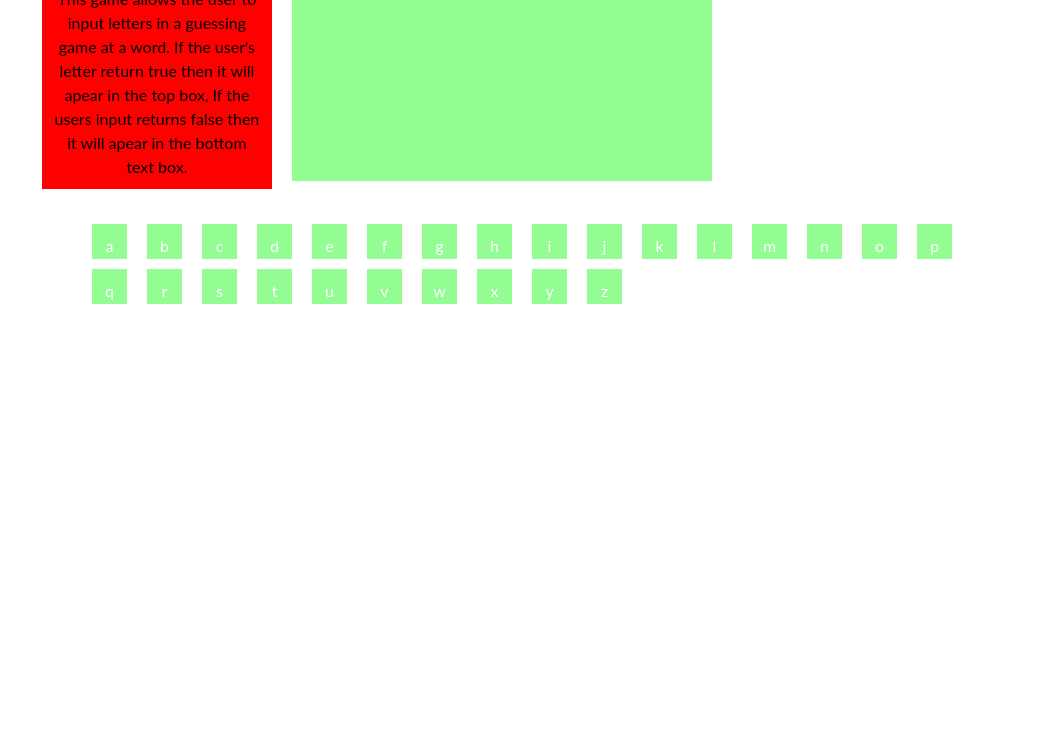
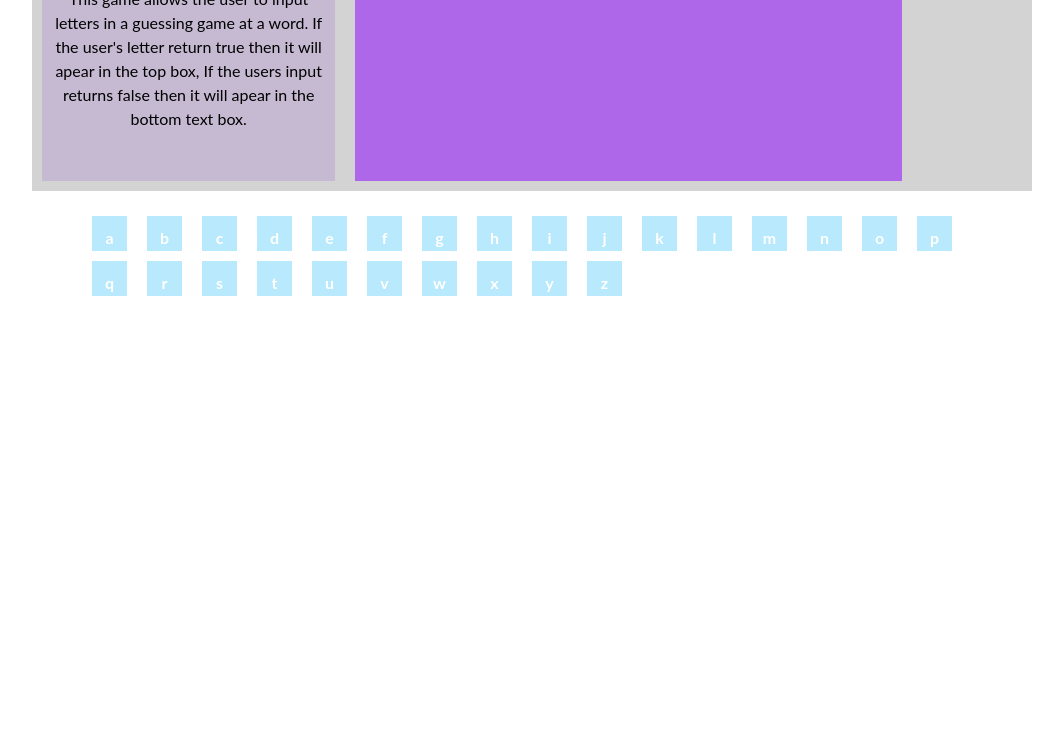
Before and after one commit to theunsungdesigner/project-one-hangman, a plain HTML site: page index.html in a window 1280 px wide. Shown: the part 69-800 px from the top of the page, without its empty margins (108-1171 px from the left). Drawn offline with nearby package versions, Linux system fonts and the light colour scheme.

Commit message:
created variable functionality to store random word

```diff
--- a/css/style.css
+++ b/css/style.css
@@ -15,6 +15,7 @@ body {
   margin: 0 auto;
   display: flex;
   justify-content: space-evenly;
+  background: lightgray;
 }
 
 .paragraph-style {
@@ -24,7 +25,7 @@ body {
 .aside {
   flex: 1;
   width: 200px;
-  background: red;
+  background: rgba(196, 183, 211, 0.877);
   padding: 10px;
   margin: 10px;
 }
@@ -33,8 +34,9 @@ body {
   flex: 2;
   width: 700px;
   height: 30vh;
-  background: rgb(147, 252, 147);
+  background: rgb(174, 103, 233);
   margin: 10px;
+
 }
 
 .nav {
@@ -69,13 +71,14 @@ body {
   width: 35px;
   height: 35px;
   padding: 10px;
-  background: rgb(147, 252, 147);
-  color: white;
+  background: rgba(147, 222, 252, 0.651);
+  color: rgb(255, 255, 255);
   text-align: center;
+  font-weight: 700;
 }
 
 #alphabet .letters li:hover {
-  background-color: rgb(167, 252, 147);
+  background-color: rgb(10, 62, 131);
 }
 
 #input {
--- a/index.html
+++ b/index.html
@@ -38,12 +38,7 @@
 
         </p>
         <ul class="my-word">
-          <li>_</li>
-          <li>_</li>
-          <li>_</li>
-          <li>_</li>
-          <li>_</li>
-          <li>_</li>
+
         </ul>
       </div>
     </div>
--- a/script/script.js
+++ b/script/script.js
@@ -1,41 +1,81 @@
-window.onload = function () {
-    //imported jquery use .append() create li elements
-let hangManState = document.body.querySelector('.hangman-state');
-let resetButton =  document.body.querySelector('.reset-game');
-let nextWordButton = document.body.getElementsByClassName('next-word');
-let userChoice = document.body.querySelector('.letters')
-
-let secretWord = ['ganondorf', 'zelda', 'link', 'pikachu', 'ryu',
-                'crash', 'mario','luigi', 'mega man','sonic','zero'];
+window.onload = function() {
+  //imported jquery use .append() create li elements
+  let hangManState = document.body.querySelector(".hangman-state");
+  let resetButton = document.body.querySelector(".reset-game");
+  let nextWordButton = document.body.getElementsByClassName("next-word");
+  let userChoice = document.body.querySelector(".letters");
 
 
-let alphabet = ['a', 'b', 'c', 'd', 'e', 'f', 'g', 'h',
-          'i', 'j', 'k', 'l', 'm', 'n', 'o', 'p', 'q', 'r', 's',
-          't', 'u', 'v', 'w', 'x', 'y', 'z'];
-//produces alphabet on screen
-    for(let i =0; i<alphabet.length; i++) {
-        $('.letters').append(`<li>${alphabet[i]}</li>`)
-        $('li').addClass('list');
-        // document.body.querySelector('.list').innerHTML = alphabet[i];
-        // console.log( alphabet[i])
+  let secretWord = [
+    "zelda",
+    "link",
+    "pikachu",
+    "ryu",
+    "crash",
+    "mario",
+    "luigi",
+    "mega man",
+    "sonic",
+    "zero"
+  ];
 
+  let randomWord = () => {
+    randomWord =secretWord[Math.floor(Math.random()*secretWord.length)];
+    return randomWord;
+ }
 
+ console.log(randomWord())
 
-    }
-//includes() to evaluate boolean if the string contains a letter
-    const userChooseLetter = (e) => {
-    let letterChosen =(e.target).innerHTML
-    return letterChosen
-    }
+//   .split('')
 
-    const resetGame = ()  => {
-        this.location.reload()
-    }
+  let alphabet = [
+    "a",
+    "b",
+    "c",
+    "d",
+    "e",
+    "f",
+    "g",
+    "h",
+    "i",
+    "j",
+    "k",
+    "l",
+    "m",
+    "n",
+    "o",
+    "p",
+    "q",
+    "r",
+    "s",
+    "t",
+    "u",
+    "v",
+    "w",
+    "x",
+    "y",
+    "z"
+  ];
+  //produces alphabet on screen
+  for (let i = 0; i < alphabet.length; i++) {
+    $(".letters").append(`<li>${alphabet[i]}</li>`);
+    $("li").addClass("list");
+    // document.body.querySelector('.list').innerHTML = alphabet[i];
+    // console.log( alphabet[i])
+  }
+  //includes() to evaluate boolean if the string contains a letter
+  const userChooseLetter = e => {
+    let letterChosen = e.target.innerHTML;
+    console.log(letterChosen)
+    // if (letterChosen === secretWord) {
+    //     console.log('true')
+    // }
+  };
 
-    resetButton.addEventListener('click', resetGame)
-    userChoice.addEventListener('click', userChooseLetter )
+  const resetGame = () => {
+    this.location.reload();
+  };
 
-
-
-
-    }
+  resetButton.addEventListener("click", resetGame);
+  userChoice.addEventListener("click", userChooseLetter);
+};
```
